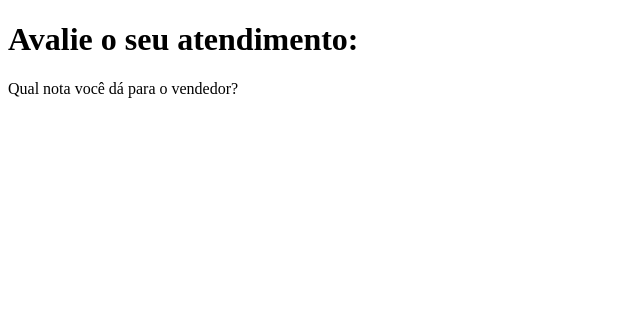
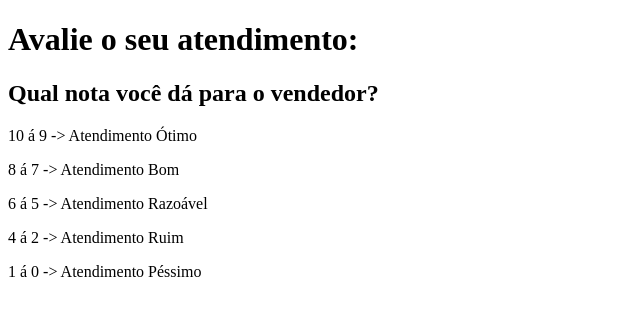
Before and after one commit to jonatasdamata/calculador-NPS, a plain HTML site: page index.html in a window 1280 px wide. Shown: the whole page, without its empty margins (0-640 px from the left). Drawn offline with Linux system fonts and the light colour scheme.

Commit message:
Update index.html

```diff
--- a/index.html
+++ b/index.html
@@ -7,7 +7,11 @@
 </head>
 <body>
     <h1>Avalie o seu atendimento:</h1>
-    <p>Qual nota você dá para o vendedor?</p>
-
+    <h2>Qual nota você dá para o vendedor?</h2>
+    <p>10 á 9 -> Atendimento Ótimo</p>
+    <p>8 á 7 -> Atendimento Bom</p>
+    <p>6 á 5 -> Atendimento Razoável</p>
+    <p>4 á 2 -> Atendimento Ruim</p>
+    <p>1 á 0 -> Atendimento Péssimo</p>
 </body>
 </html>
```
